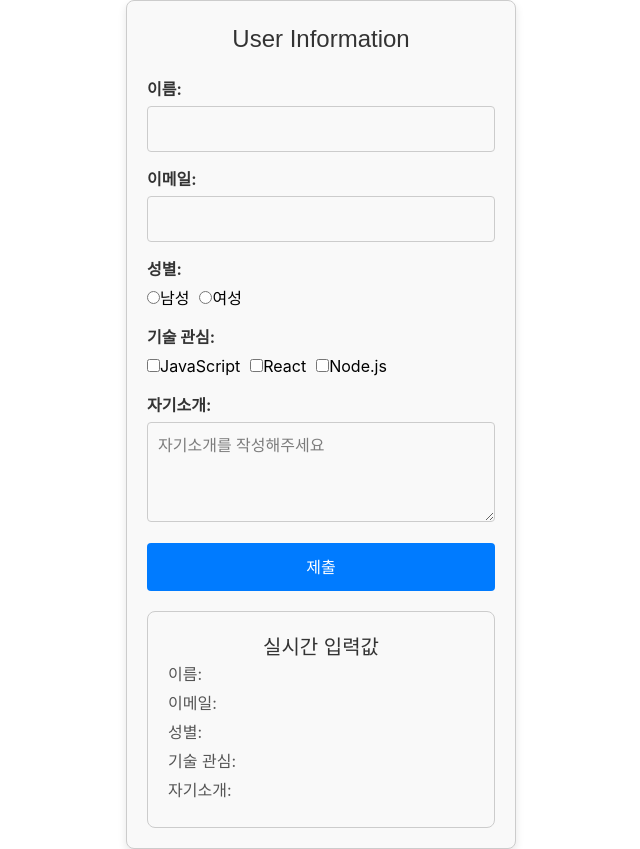
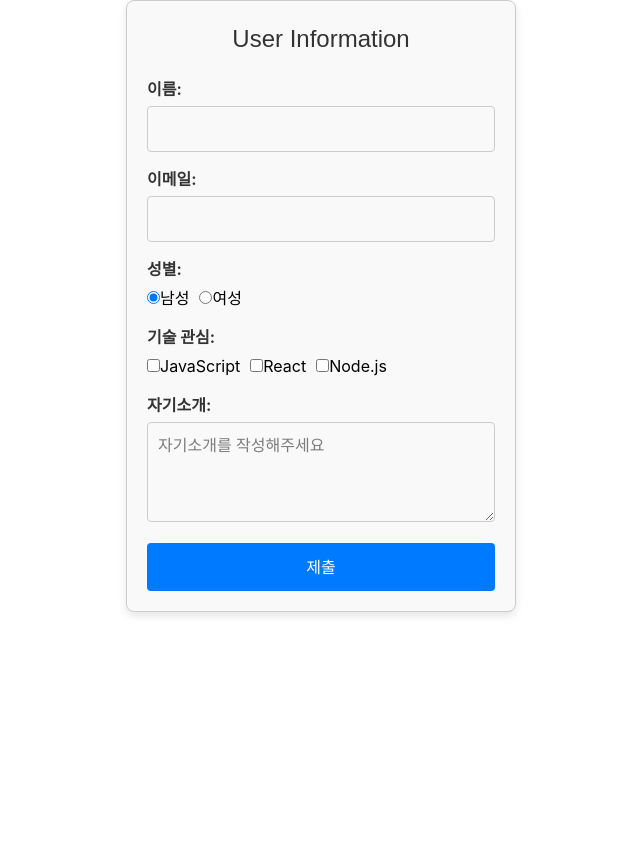
Before and after one commit to leftyPark89/react-typescript-st, a React (Vite) app: page / in a window 1280 px wide. Shown: the whole page, without its empty margins (319-959 px from the left). After the commit the page ends 800 px from the top, so only its background shows below. Built offline with nearby package versions, Linux system fonts and the light colour scheme.

Commit message:
비제어 컴포넌트 /

```diff
--- a/src/App.tsx
+++ b/src/App.tsx
@@ -1,10 +1,10 @@
-import Mission from "./components/controlled/Mission.tsx";
+import UserInfoform from "./components/uncontrolled/UserInfoform.tsx";
 
 
 export default function App() {
   return (
     <>
-      <Mission></Mission>
+      <UserInfoform/>
     </>
   );
 };
--- a/src/components/Footer.tsx
+++ /dev/null
@@ -1,7 +0,0 @@
-export default function Footer() {
-  return (
-    <>
-      <h1>Footer Component</h1>
-    </>
-  );
-};
--- a/src/components/Header.tsx
+++ /dev/null
@@ -1,10 +0,0 @@
-import Nav from './Nav';
-
-export default function Header() {
-  return (
-    <>
-      <h1>Header Component</h1>
-      <Nav/>
-    </>
-  );
-};
--- a/src/components/Main.tsx
+++ /dev/null
@@ -1,7 +0,0 @@
-export default function Main() {
-  return (
-    <>
-      <h1>Main Component</h1>
-    </>
-  );
-};
--- a/src/components/Nav.tsx
+++ /dev/null
@@ -1,7 +0,0 @@
-export default function Nav() {
-  return (
-    <>
-      <h1>Nav Component</h1>
-    </>
-  );
-};
--- /dev/null
+++ b/src/components/uncontrolled/CheckBox.tsx
@@ -0,0 +1,56 @@
+import {useRef} from "react";
+
+export default function CheckBox() {
+  const privacyRef = useRef<HTMLInputElement>(null);
+  const termRef = useRef<HTMLInputElement>(null);
+  const fruitRef = useRef<HTMLInputElement[]>([]);
+
+  const handleSubmit = (e: React.FormEvent<HTMLFormElement>) => {
+    e.preventDefault();
+
+    console.log("current : ", fruitRef.current[0]);
+
+    const selectedFruit = fruitRef.current.filter(fruit => fruit.checked).map(fruit => fruit.value);
+    console.log("selected", selectedFruit);
+
+    const isPriChecked = privacyRef.current?.checked;
+    if (!isPriChecked) {
+      alert("개인정보동의 필요");
+      return;
+    }
+    const isTermChecked = termRef.current?.checked;
+    if (!isTermChecked) {
+      alert("약관 동의 필요");
+      return;
+    }
+
+  }
+
+  return (
+    <>
+      <form onSubmit={handleSubmit}>
+        <div>
+          <input type="checkbox" ref={privacyRef}/>
+          <label>개인정보동의</label>
+        </div>
+        <div>
+          <input type="checkbox" ref={termRef}/>
+          <label>약관 동의</label>
+        </div>
+        <div>
+          <input type="checkbox" value="사과" ref={(el) => fruitRef.current[0] = el!}/>
+          <label>사과</label>
+        </div>
+        <div>
+          <input type="checkbox" value="오렌지" ref={(el) => fruitRef.current[1] = el!}/>
+          <label>오렌지</label>
+        </div>
+        <div>
+          <input type="checkbox" value="포도" ref={(el) => fruitRef.current[2] = el!}/>
+          <label>포도</label>
+        </div>
+        <button type="submit">submit</button>
+      </form>
+    </>
+  );
+};
--- /dev/null
+++ b/src/components/uncontrolled/Input.tsx
@@ -0,0 +1,20 @@
+import {useRef} from "react";
+
+export default function Input() {
+  const inputRef = useRef<HTMLInputElement>(null);
+  const pwRef = useRef<HTMLInputElement>(null);
+  const handleSubmit = (e: React.SubmitEvent<HTMLFormElement>) => {
+    e.preventDefault();
+    console.log(inputRef.current?.value);
+    console.log(pwRef.current?.value);
+  }
+  return (
+    <>
+      <form onSubmit={handleSubmit}>
+        <input type="text" ref={inputRef}/>
+        <input type="password" ref={pwRef}/>
+        <button type="submit">Submit</button>
+      </form>
+    </>
+  );
+};
--- /dev/null
+++ b/src/components/uncontrolled/Radio.tsx
@@ -0,0 +1,36 @@
+import {useRef} from "react";
+
+export default function Radio() {
+  const formElRef = useRef<HTMLFormElement>(null);
+  const handleSubmit = (e: React.FormEvent<HTMLFormElement>) => {
+    e.preventDefault();
+    const formData = new FormData(formElRef.current!);
+    console.log("formData:", formData.get("option"));
+  }
+  return (
+    <form onSubmit={handleSubmit} ref={formElRef}>
+      <div>
+        <label>
+          <input type="radio" name="option" value="option1"/>
+          옵션1
+        </label>
+      </div>
+
+      <div>
+        <label>
+          <input type="radio" name="option" value="option2" defaultChecked/>
+          옵션2
+        </label>
+      </div>
+
+      <div>
+        <label>
+          <input type="radio" name="option" value="option3"/>
+          옵션3
+        </label>
+      </div>
+
+      <button type="submit">Submit</button>
+    </form>
+  );
+};
--- /dev/null
+++ b/src/components/uncontrolled/Textarea.tsx
@@ -0,0 +1,19 @@
+import {useRef} from "react";
+
+export default function Textarea() {
+
+  const descRef = useRef<HTMLTextAreaElement>(null);
+  const handleSubmit = (e:  React.SubmitEvent<HTMLFormElement>) => {
+    e.preventDefault();
+    console.log(descRef.current?.value);
+  }
+
+  return (
+    <>
+      <form onSubmit={handleSubmit}>
+        <textarea ref={descRef} />
+        <button type="submit">Submit</button>
+      </form>
+    </>
+  );
+};
--- /dev/null
+++ b/src/components/uncontrolled/UserInfoform.tsx
@@ -0,0 +1,106 @@
+import {useRef} from "react";
+import * as React from "react";
+
+export default function UserInfoform() {
+
+  const formRef = useRef<HTMLFormElement>(null);
+  const handleSubmit = (e: React.FormEvent<HTMLFormElement>) => {
+    e.preventDefault();
+    if (formRef.current) {
+      let formData = new FormData(formRef.current)
+      const name = formData.get("name");
+      const email = formData.get("email");
+      const gender = formData.get("gender");
+      const skills = formData.getAll("skills");
+      const bio = formData.get("bio")
+
+      if (name === "") {
+        alert("이름 입력 필요");
+        return;
+      }
+
+      console.log("result : ", {name, email, gender, skills, bio});
+    }
+  }
+
+  return (
+    <div className="user-info">
+      <h1 className="user-info__title">User Information</h1>
+      <form className="user-info__form" ref={formRef} onSubmit={handleSubmit}>
+        <div className="form-group">
+          <label className="form-group__label" htmlFor="name">
+            이름:
+          </label>
+          <input
+            className="form-group__input"
+            type="text"
+            id="name"
+            name="name"
+          />
+        </div>
+
+        <div className="form-group">
+          <label className="form-group__label" htmlFor="email">
+            이메일:
+          </label>
+          <input
+            className="form-group__input"
+            type="email"
+            id="email"
+            name="email"
+          />
+        </div>
+
+        <div className="form-group form-group--radio">
+          <label className="form-group__label">성별:</label>
+          <label className="form-group__radio">
+            <input
+              type="radio"
+              id="male"
+              name="gender"
+              value="남성"
+              defaultChecked
+            />
+            남성
+          </label>
+          <label className="form-group__radio">
+            <input type="radio" id="female" name="gender" value="여성"/>
+            여성
+          </label>
+        </div>
+
+        <div className="form-group form-group--checkbox">
+          <label className="form-group__label">기술 관심:</label>
+          <label className="form-group__checkbox">
+            <input type="checkbox" name="skills" value="JavaScript"/>
+            JavaScript
+          </label>
+          <label className="form-group__checkbox">
+            <input type="checkbox" name="skills" value="React"/>
+            React
+          </label>
+          <label className="form-group__checkbox">
+            <input type="checkbox" name="skills" value="Node.js"/>
+            Node.js
+          </label>
+        </div>
+
+        <div className="form-group">
+          <label className="form-group__label" htmlFor="bio">
+            자기소개:
+          </label>
+          <textarea
+            className="form-group__textarea"
+            id="bio"
+            name="bio"
+            placeholder="자기소개를 작성해주세요"
+          ></textarea>
+        </div>
+
+        <button className="user-info__submit" type="submit">
+          제출
+        </button>
+      </form>
+    </div>
+  );
+};
```
